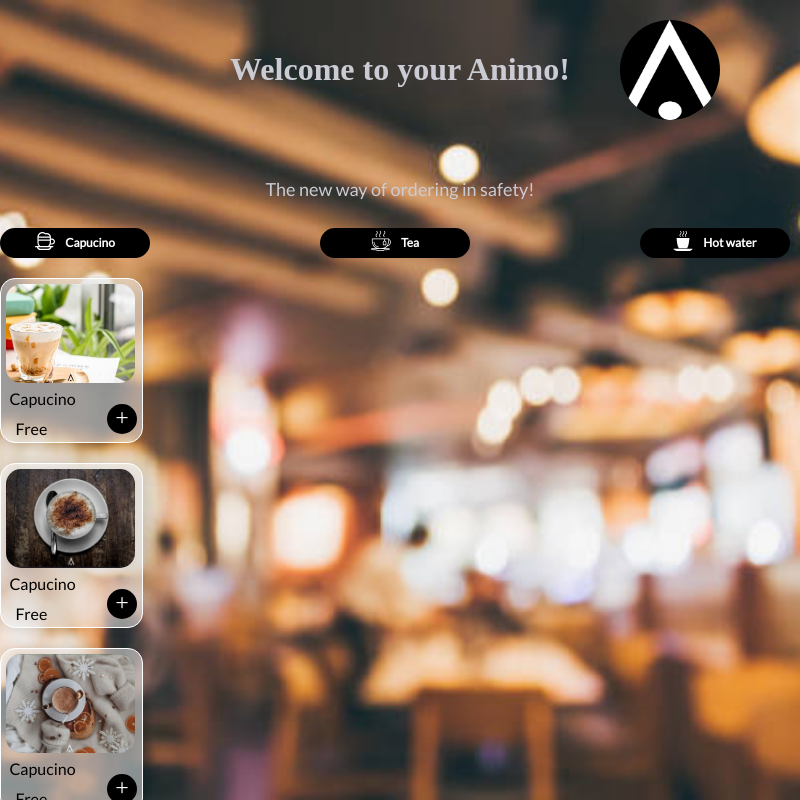
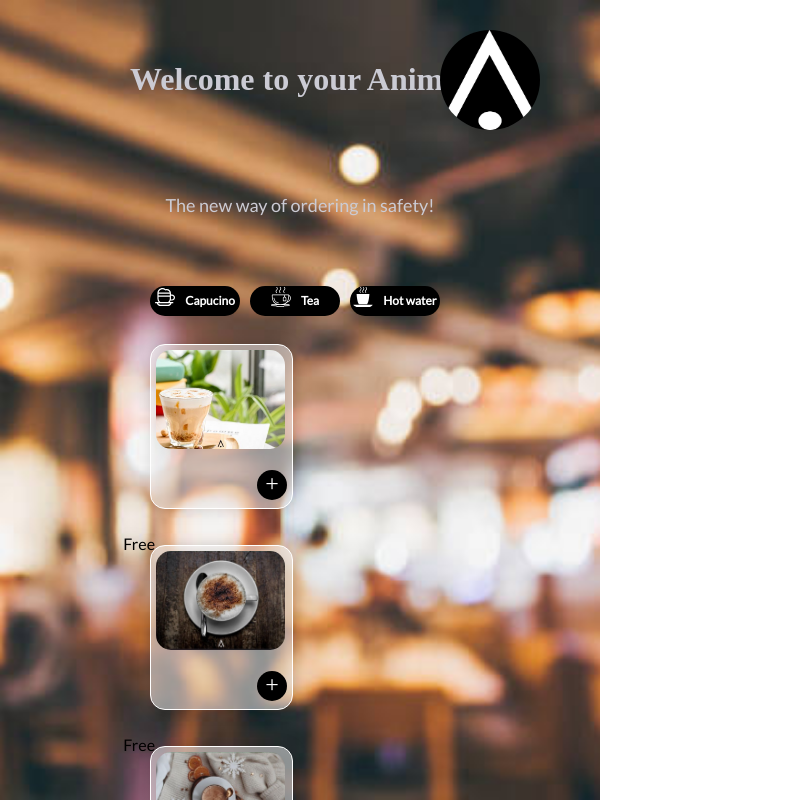
Before and after one commit to micriteo/Project-6.2---Amino, a React (Create React App) app in the folder animo-website/: page /select-order in a window 600 px wide. Shown: the top 800 px of the page, 800 px wide, since content can reach past the window. Built offline with nearby package versions, Linux system fonts and the light colour scheme.

Commit message:
Minor fixing

```diff
--- a/animo-website/src/SelectOrder.css
+++ b/animo-website/src/SelectOrder.css
@@ -1,10 +1,4 @@
-
- html
-  {
-    margin: 0 auto;
-    padding: 0;
-
-  }
+@media screen and (max-width: 600px) {
 
   body
   {
@@ -12,32 +6,36 @@
     padding: 0;
   }
 
+  .select-container
+  {
+
+   height: 100vh;
+   width: 100vw;
+   background: url(./Assets/Select_Order_Assets/background_animo.jpeg) no-repeat center;
+   background-size: cover;
+   background-attachment: fixed;
+   margin: 0;
+   padding: 0;
+
+  }
+
 .App {
   text-align: center;
+  height: 100vh;
+  width: 100vw;
+  position: relative;
 
-
-  /* Set the height to 100vh (100% of the viewport height) */
-  height: 100%;
-
-  /* Set the width to 100% */
-  width: 100%;
-
-  /* Positioning context for absolute positioned children (if any) */
-  position: relative;
-  background: url(./Assets/Select_Order_Assets/background_animo.jpeg) no-repeat center;
-  background-size: cover;
-  background-attachment: fixed;
-  padding: 10px;
 }
 
 .Select_Order_Header {
 
-  padding: 20px;
+  position: relative;
   color: #CBCBD4;
-  height: 200px;
+  height: 15%;
   display: flex;
   justify-content: space-between;
   align-items: center;      /* Add this line */
+  top: 10px;
 
 }
 
@@ -57,6 +55,9 @@
 
 .header_campaign
 {
+  position: relative;
+  height: 10vh;
+  top: 2vh;
   font-family: 'Lato', sans-serif;
   font-style: normal;
   font-size: 18px;
@@ -65,20 +66,20 @@
 }
 
 
-
-
-.rounded-rectangle-wrapper {
+.rounded-rectangle-wrapper
+{
   display: flex;
   justify-content: space-between;
 }
 
 .rounded-rectangle
 {
+  position: relative;
   width: 150px;
   height: 30px;
   background: #000000;
   border-radius: 33px;
-  margin-top: 10px;
+  top: 10%;
   display: flex; /* this will align the child elements in a row */
   align-items: center; /* this will center the child elements vertically */
   justify-content: center; /* this will center the child elements horizontally */
@@ -86,9 +87,10 @@
 }
 
 .capuccino-img {
+  position: relative ;
   width: 20px;
   height: 20px;
-  margin-bottom: 5px;
+  bottom: 5%;
 }
 
 .capucino-text {
@@ -102,8 +104,18 @@
   margin-left: 10px;
 }
 
+.main2
+{
+    width: 100%;
+}
+.coffe_selection_container
+{
+  height: 20%;
+}
 
-.coffee-selection {
+.coffee-selection1
+{
+  position: relative;
   width: 143px;
   height: 165px;
   border: 1px solid #FFFFFF;
@@ -111,8 +123,33 @@
   border-radius: 15px;
   box-sizing: border-box;
   background-color: rgba(255, 255, 255, 0.5); /* 50% transparent white */
+  top: 1vh;
+}
+.coffee-selection2
+{
+  position: relative;
+  width: 143px;
+  height: 165px;
+  border: 1px solid #FFFFFF;
+  filter: drop-shadow(2px 1px 7px rgba(0, 0, 0, 0.25));
+  border-radius: 15px;
+  box-sizing: border-box;
+  background-color: rgba(255, 255, 255, 0.5); /* 50% transparent white */
+  top: 3vh;
 
-  margin-top: 20px; /* Add some space between the rounded-rectangle and coffee-selection divs */
+}
+.coffee-selection3
+{
+  position: relative;
+  width: 143px;
+  height: 165px;
+  border: 1px solid #FFFFFF;
+  filter: drop-shadow(2px 1px 7px rgba(0, 0, 0, 0.25));
+  border-radius: 15px;
+  box-sizing: border-box;
+  background-color: rgba(255, 255, 255, 0.5); /* 50% transparent white */
+  top: 5vh;
+
 }
 
 .coffee-image {
@@ -127,13 +164,14 @@
 }
 
 .coffe-text {
+  position: relative;
   width: 83px;
   height: 24px;
   font-family: 'Lato';
   font-style: normal;
   font-size: 16px;
   text-align: center;
-  margin-top: 110px;
+  top:116px;
   color: #000000;
 
 }
@@ -152,22 +190,23 @@
 }
 
 .plus {
+  position: relative;
   color: #ffffff;
   font-size: 24px;
   line-height: 0; /* Adjusts the vertical alignment of the "+" */
-  margin-top: 20px;
 }
 
 
 .coffe-price
 {
+  position: relative;
   font-family: 'Lato';
   font-style: normal;
   font-size: 16px;
   text-align: center;
   color: #000000;
-  margin-right: 80px;
-  margin-top: -10px;
+  right: 30%;
+  top: 30%;
 }
 
 .capucino-image {
@@ -191,13 +230,12 @@
   background-size: cover; /* Cover the entire div with the background image */
   border-radius: 15px;
 }
-
-
+}
 
 
 
 /**************** Desktop version **************/
- @media (min-width: 400px) {
+ @media screen and (min-width: 600px) {
 
   /* html
   {
@@ -213,22 +251,32 @@
     background-attachment: fixed;
   } */
 
+  body
+  {
+    margin: 0 auto;
+    padding: 0;
+  }
+
   .select-container
    {
-    width: 100%;
+    /* width: 100%;
+    height: 100vh; */
     height: 100vh;
+    width: 100vw;
     background: url(./Assets/Select_Order_Assets/background_animo.jpeg) no-repeat center;
     background-size: cover;
     background-attachment: fixed;
+    margin: 0;
+    padding: 0;
 
    }
 
   .App
   {
     text-align: center;
-    width: 100vh;
-    padding: 0;
-    margin: 0 auto;
+    width: 100%;
+    height: 50%;
+
   }
 
   .Select_Order_Header h1
@@ -275,8 +323,10 @@
     color: #CBCBD4;
   }
 
-  .main
+  .main2
   {
+    width: 50%;
+    height: 100%;
     padding: 0;
     margin: 0 auto;
   }
@@ -317,7 +367,31 @@
   }
 
 
-  .coffee-selection {
+  .coffee-selection1 {
+    width: 143px;
+    height: 165px;
+    border: 1px solid #FFFFFF;
+    filter: drop-shadow(2px 1px 7px rgba(0, 0, 0, 0.25));
+    border-radius: 15px;
+    box-sizing: border-box;
+    background-color: rgba(255, 255, 255, 0.5); /* 50% transparent white */
+
+    margin-top: 20px; /* Add some space between the rounded-rectangle and coffee-selection divs */
+  }
+
+  .coffee-selection2 {
+    width: 143px;
+    height: 165px;
+    border: 1px solid #FFFFFF;
+    filter: drop-shadow(2px 1px 7px rgba(0, 0, 0, 0.25));
+    border-radius: 15px;
+    box-sizing: border-box;
+    background-color: rgba(255, 255, 255, 0.5); /* 50% transparent white */
+
+    margin-top: 20px; /* Add some space between the rounded-rectangle and coffee-selection divs */
+  }
+
+  .coffee-selection3 {
     width: 143px;
     height: 165px;
     border: 1px solid #FFFFFF;
--- a/animo-website/src/SelectOrder.js
+++ b/animo-website/src/SelectOrder.js
@@ -30,8 +30,7 @@ function SelectOrder()
         <h1>Welcome to your Animo!</h1>
         <img src= {animo_logo} alt="Animo" className="logo-img" />
       </header>
-
-      <div className = 'main'>
+      <div className = 'main2'>
         <p className = "header_campaign">The new way of ordering in safety! </p>
         <div className="rounded-rectangle-wrapper">
           <div className="rounded-rectangle" onClick={handleButtonClick}>
@@ -47,7 +46,8 @@ function SelectOrder()
             <p className = "capucino-text">Hot water </p>
           </div>
         </div>
-        <div className="coffee-selection">
+        <div className='coffe_selection_container'>
+          <div className="coffee-selection1">
             <div className="coffee-image"></div> { /* background added via CSS */}
             <p className = "coffe-text">Capucino</p>
             <p className = "coffe-price"> Free</p>
@@ -55,7 +55,7 @@ function SelectOrder()
               <p className="plus">+</p> {/* New "+" text inside the ellipse */}
             </div>
           </div>
-      <div className="coffee-selection">
+          <div className="coffee-selection2">
           <div className="hot_chocolate-image"></div> {/* The background image will be added via CSS */}
           <p className = "coffe-text">Capucino</p>
           <p className = "coffe-price"> Free</p>
@@ -63,7 +63,7 @@ function SelectOrder()
             <p className="plus">+</p> {/* New "+" text inside the ellipse */}
           </div>
          </div>
-      <div className="coffee-selection">
+        <div className="coffee-selection3">
           <div className="capucino-image"></div> {/* The background image will be added via CSS */}
           <p className = "coffe-text">Capucino</p>
           <p className = "coffe-price"> Free</p>
@@ -74,6 +74,7 @@ function SelectOrder()
       </div>
     </div>
   </div>
+  </div>
   );
 }
 
```
Lines whose indentation alone changed are shown as unchanged.
